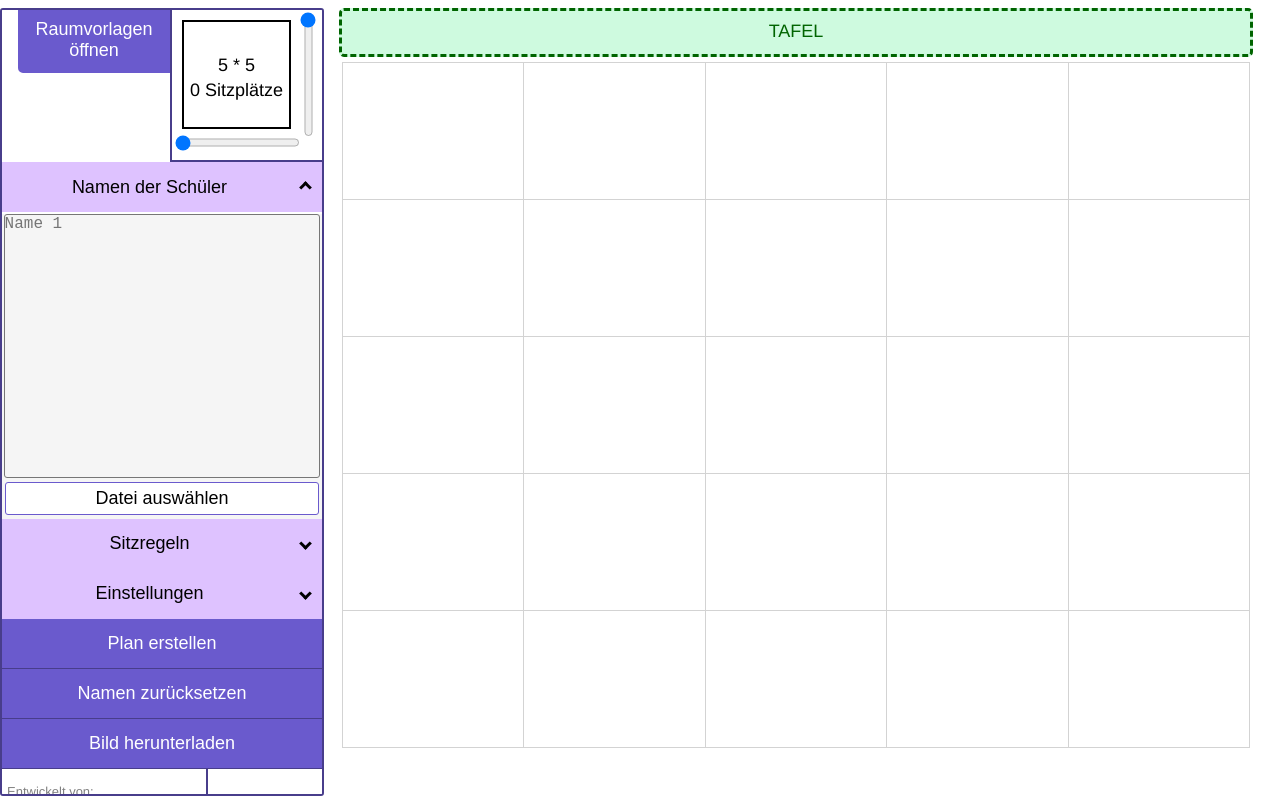
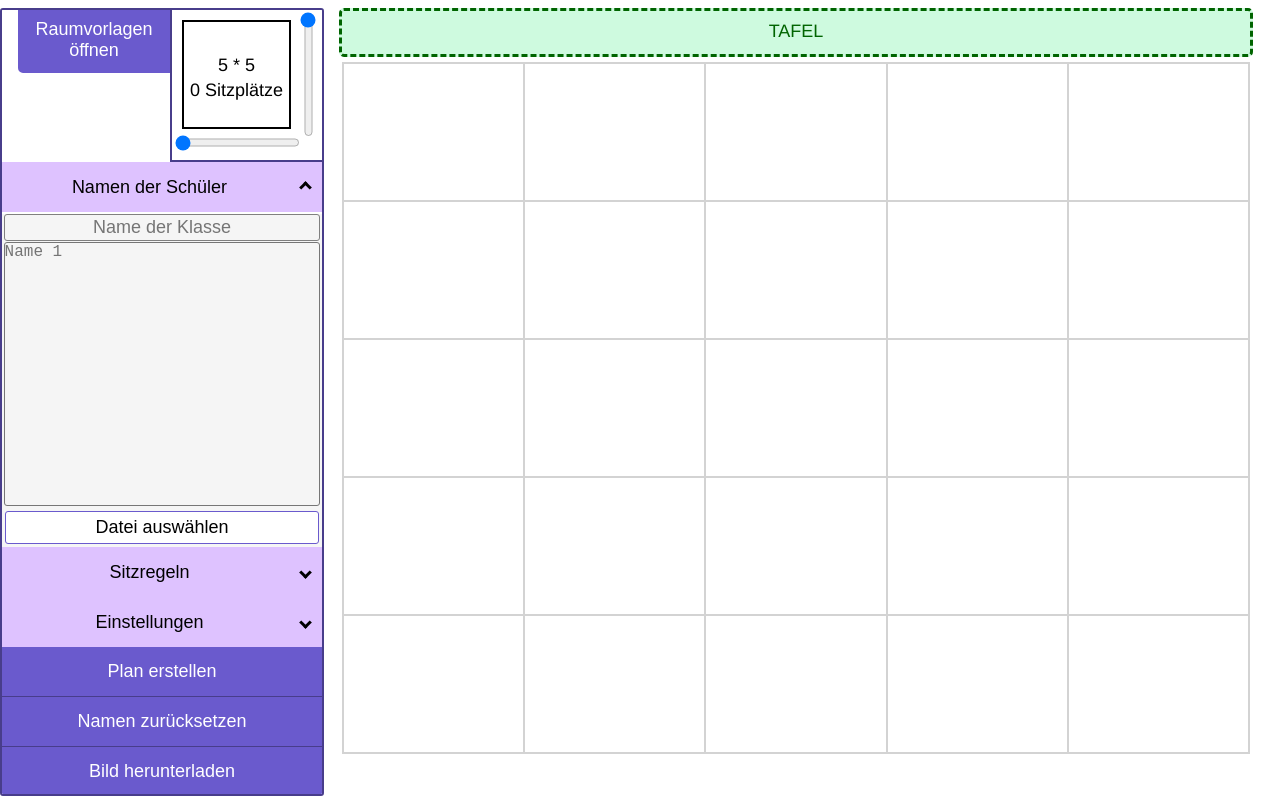
Before and after one commit to Florik3ks/sitzplatzplaner, a Vue app: page / in a window 1280 px wide. Built offline with nearby package versions, Linux system fonts and the light colour scheme.

Commit message:
added class Name, improved download function

```diff
--- a/src/Sitzplatzplaner.ts
+++ b/src/Sitzplatzplaner.ts
@@ -6,7 +6,7 @@ import compute from "./helper/Algorithm";
 import {Algo} from "./helper/Algo";
 import { Algo2 } from "./helper/Algo2";
 
-import { toBlob, toPng, toJpeg } from 'html-to-image';
+import { toBlob, toPng, toJpeg, toCanvas } from 'html-to-image';
 import  download  from 'downloadjs';
 /*
   + TODO: blaue knöpfe
@@ -52,6 +52,7 @@ export default defineComponent({
       lastTouch: 0,
       loadingDivOpen: false,
       highlightManuallySelected: true,
+      className: "",
       // sitzplaetze2: this.instantiateList(maxGridWidth, maxGridHeight) as Sitzplatz[],
       sitzplaetze: this.instantiateDict(maxGridWidth, maxGridHeight),
     };
@@ -113,7 +114,7 @@ export default defineComponent({
   methods: {
     downloadPlan()
     {
-      const node = document.getElementById('sitzplan');
+      // const node = document.getElementById('sitzplan');
       // if (node)
       // {
       //   toBlob(node)
@@ -126,12 +127,50 @@ export default defineComponent({
       //     });
       // }
 
-      if (node)
+      // if (node)
+      // {
+
+      //   toPng(node, { pixelRatio: .95 })
+      //   .then(function (dataUrl) {
+      //     download(dataUrl, 'Sitzplan-' + new Date(Date.now()).toLocaleDateString() + ".png");
+      //   });
+      // }
+      const tafel = document.getElementById('tafel');
+      if (tafel)
       {
-        toPng(node, { pixelRatio: .95 })
-        .then(function (dataUrl) {
-          download(dataUrl, 'Sitzplan-' + new Date(Date.now()).toLocaleDateString() + ".png");
-        });
+        if (this.className.trim() != "")
+        {
+          tafel.innerText = this.className;
+        }
+        const node = document.getElementById('sitzplan');
+        let cn = this.className; // needed in function below, access via "this" is not possible there
+        if (node)
+        {
+          toCanvas(node)
+            .then(function (canvas)
+            {
+              // inspired by https://stackoverflow.com/a/27644822
+              const ctx = canvas.getContext("2d");
+              if (ctx)
+              {
+                // convert color to grayscale
+                const imageData = ctx.getImageData(0, 0, canvas.width, canvas.height);
+                const data = imageData.data;
+                for (let i = 0; i < data.length; i += 4)
+                {
+                  // make the r,g,b components of this pixel == the average of r,g,b
+                  data[i + 0] = data[i + 1] = data[i + 2] = (data[i] + data[i + 1] + data[i + 2]) / 3;
+                }
+                ctx.putImageData(imageData, 0, 0);
+
+                const link = document.createElement('a');
+                if (cn.trim() != "") { cn += "-";}
+                link.download = 'Sitzplan-' + cn + new Date(Date.now()).toLocaleDateString() + ".png";
+                link.href = canvas.toDataURL()
+                link.click();
+              }
+            }).then(() => tafel.innerText = "TAFEL");
+        }
       }
     },
     onFieldClick(x: number, y: number) {
@@ -402,15 +441,14 @@ export default defineComponent({
     },
     loadNamesFromFile(data: string) {
       const lines = data.split("\n").filter((x) => x !== null && x !== "");
-      let courseName: string;
       this.studentFieldValue = "";
       for (let i = 0; i < lines.length; i++) {
         if (i == 0) {
-          courseName = lines[i].split(";").filter((x) => x !== null && x !== "")[0];
+          this.className = lines[i].split(RegExp(";|,")).filter((x) => x !== null && x !== "")[0];
         } else if (i > 1) {
           let name: string;
-          name = lines[i].split(";")[2].replace(/"/g,"") + " ";
-          name += lines[i].split(";")[1].replace(/"/g,"") + "\n";
+          name = lines[i].split(RegExp(";|,"))[2].replace(/"/g,"") + " ";
+          name += lines[i].split(RegExp(";|,"))[1].replace(/"/g,"") + "\n";
           if (name.trim().length > 0) {
             this.studentFieldValue += name;
           }
--- a/src/components/Sitzplatzplaner.vue
+++ b/src/components/Sitzplatzplaner.vue
@@ -31,6 +31,7 @@
         </button>
         <transition name="openTransition">
           <div v-if="studentFieldVisible" class="studentFieldDiv">
+            <input class="className" type="text" placeholder="Name der Klasse" v-model="className"/>
             <textarea v-if="studentFieldVisible" class="studentField" v-model="studentFieldValue" placeholder="Name 1" @blur="checkForDoubleNames"> </textarea>
             <input type="file" accept="text/csv,application/csv" id="fileInputThingy" @change="loadStudentFile($event)" />
             <button class="fileInputThingy">
@@ -178,6 +179,11 @@
       <button @click="computePlan" class="btn submit">Plan erstellen</button>
       <button @click="resetNamesOnPlan" class="btn submit">Namen zurücksetzen</button>
       <button @click="downloadPlan" class="btn submit">Bild herunterladen</button>
+      <form action="mailto:Florik3ks@gmail.com">
+        <button class="btn submit" type="submit" style="font-size:medium;">
+            Feedback / Fragen / Fehler ?
+        </button>
+      </form>
       <span class="credits creditsWrap"
         >{{ "\n" }}Entwickelt von: {{ "\n" }}
         <a class="credits creditsA" href="https://github.com/Florik3ks" target="_blank">Florian E.</a>
@@ -192,7 +198,7 @@
 
     <div id="sitzplan">
     <div class="tafelDivOuter">
-      <div class="tafelDivInner">TAFEL</div>
+      <div class="tafelDivInner" id="tafel" >TAFEL</div>
     </div>
     <div class="sitzplatzdiv">
       <div class="fieldBtnContextMenuDiv" v-if="fieldBtnContextMenuOpen" v-on:blur="fieldBtnContextMenuOpen = false" :style="{ top: contextMenuTop, left: contextMenuLeft }">
@@ -220,7 +226,7 @@
             @contextmenu.prevent
             :style="{
               height: 85 / parseInt(gridHeight) + 'vh',
-              border: !isMarked(x, y) ? 'lightgrey 1px solid' : 'black 1px solid',
+              border: !isMarked(x, y) ? 'lightgrey 2px solid' : 'black 1px solid',
 
             }"
           >
--- a/src/style.css
+++ b/src/style.css
@@ -325,12 +325,26 @@ table {
     box-sizing: border-box;
     display: block;
 }
-.studentField:focus {
+.className{
+    text-align: center;
+    line-height: 25px;
+    border: 1px solid gray;
+    font-size: large;
+    margin: 0.5%;
+    border-radius: 3px;
+    width: 99%;
+    max-height: 100%;
+    background-color: whitesmoke;
+    padding: 0;
+    resize: none;
+    box-sizing: border-box;
+    display: block;
+}
+.studentField:focus, .className:focus {
     outline: none !important;
     border: 2px solid slateblue;
     border-radius: 5px;
 }
-
 .fileInputThingy {
     width: 98%;
     height: 6vhpx;
```
